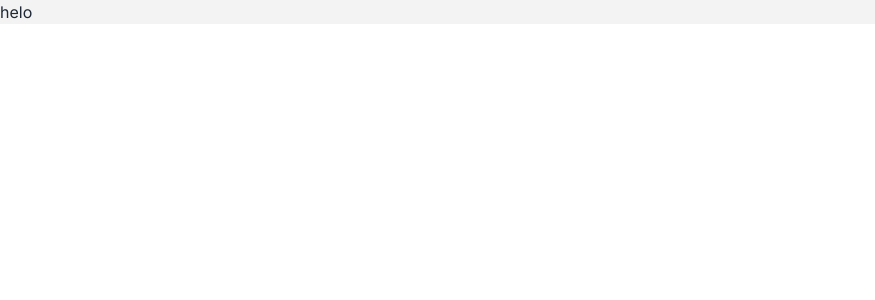
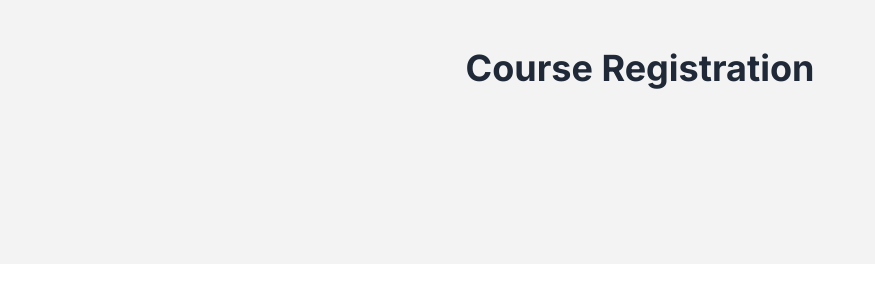
Before and after one commit to Rony-Ahmed6245/my-course-roster-a-07, a React (Vite) app: page / in a window 1280 px wide. Shown: the top 300 px of the page, without its empty margins (0-875 px from the left). Built offline with nearby package versions, Linux system fonts and the light colour scheme.

Commit message:
create projects components- Header, Card, Cart, Home

```diff
--- a/src/App.jsx
+++ b/src/App.jsx
@@ -1,3 +1,4 @@
+import Header from "./components/Header"
 
 
 
@@ -6,8 +7,11 @@ function App() {
 
   return (
     <>
+     <div className="max-w-7xl	mx-auto pb-32">
+        <Header></Header>
 
-      <h1>helo</h1>
+      </div>
+
     </>
   )
 }
--- a/src/components/Header.jsx
+++ b/src/components/Header.jsx
@@ -0,0 +1,9 @@
+const Header = () => {
+    return (
+        <div className="text-3xl md:text-4xl font-bold text-center py-12">
+            <h1>Course Registration</h1>
+        </div>
+    );
+};
+
+export default Header;
```
